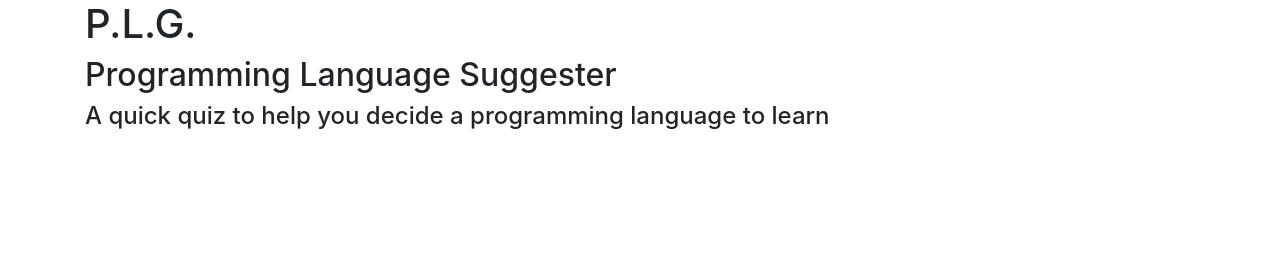
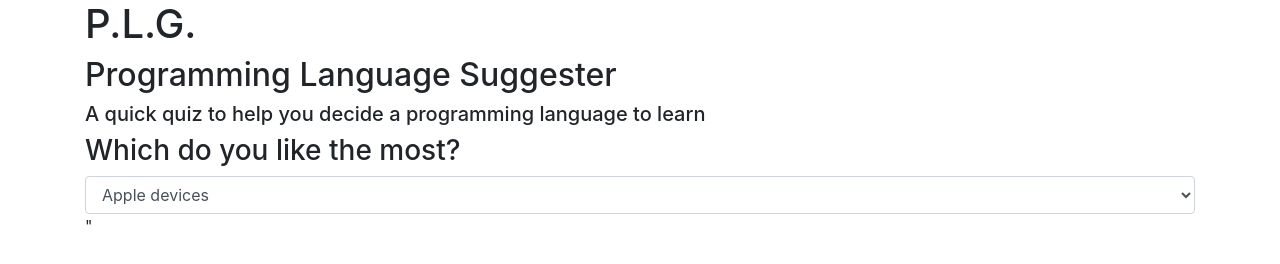
Before and after one commit to benjibrucker/Programming-Language-Suggester, a plain HTML site: page index.html in a window 1280 px wide. Drawn offline with Linux system fonts and the light colour scheme.

Commit message:
add first question in HTML

```diff
--- a/index.html
+++ b/index.html
@@ -12,7 +12,24 @@
     <div class="overview">
       <h1>P.L.G.</h1>
       <h2>Programming Language Suggester</h2>
-      <h4>A quick quiz to help you decide a programming language to learn</h4>
+      <h5>A quick quiz to help you decide a programming language to learn</h5>
+    </div>
+    <div class="questions">
+      <form>
+        <div class="questionsInForm">
+          <div class="mostLiked">
+            <h3>Which do you like the most?</h3>
+            <select class="form-control" id="mostLiked">
+              <option>Apple devices</option>
+              <option>Artifical Intellegence</option>
+              <option>Banking / Insurance / Inventory Control</option>
+            </select>
+          </div>"
+
+          </div>
+        </div>
+      </form>
+
     </div>
   </div>
 </body>
@@ -22,6 +39,9 @@
 
   min of 5 Q's
   at least 3 language suggestions
+    GO
+    Python
+    COBOL
   git commit at least 8 times, be professional
 
   return results witha branch
```
